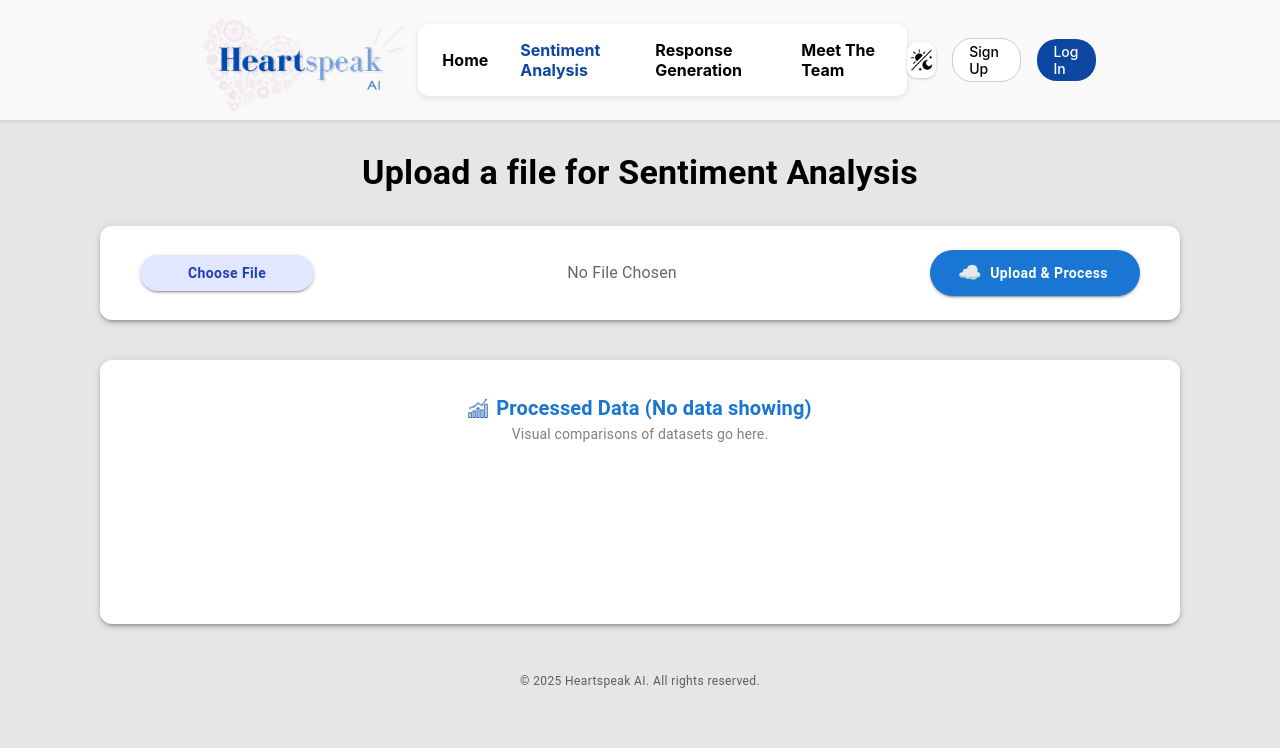
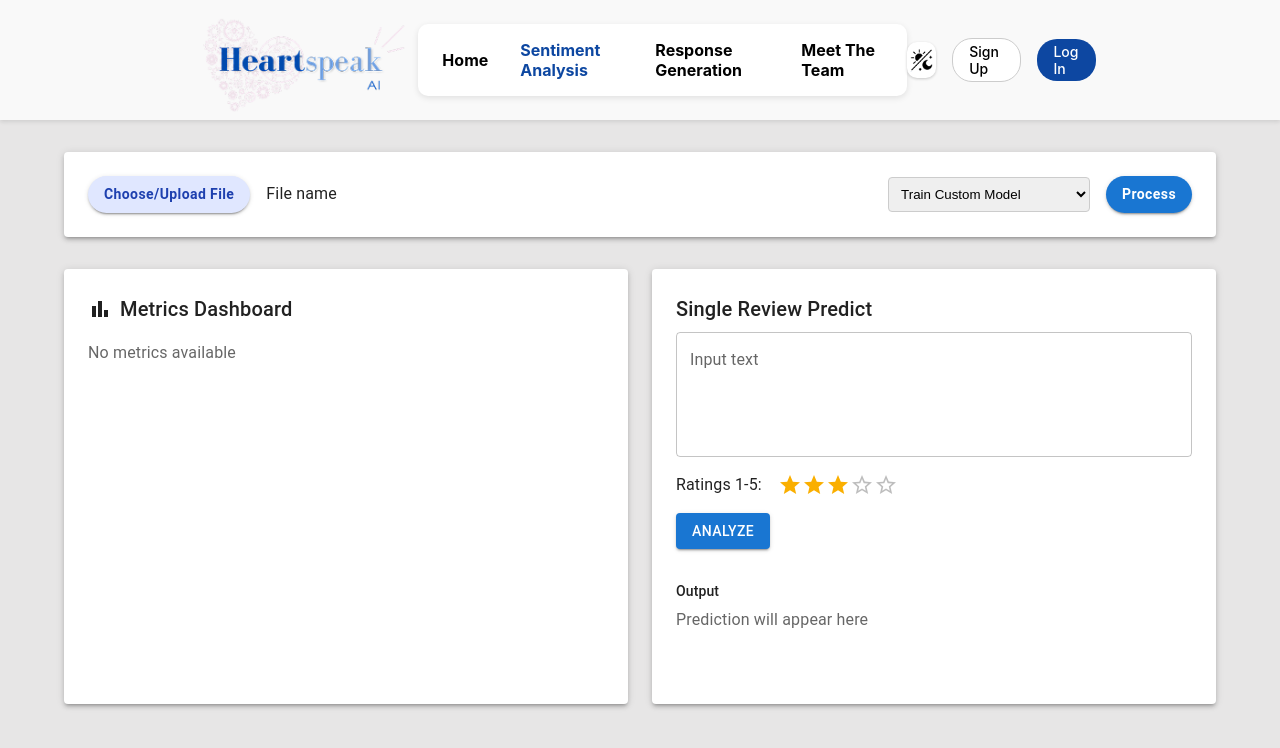
Before and after one commit to KSU-Sentiment-Analysis/sentiment-analysis-Integration, a React (Create React App) app in the folder client/: page /sentiment in a window 1280 px wide. Shown: the top 748 px of the page. Built offline with nearby package versions, Linux system fonts and the light colour scheme.

Commit message:
Add files via upload

```diff
--- a/client/src/pages/LoginPage.js
+++ b/client/src/pages/LoginPage.js
@@ -32,18 +32,25 @@ const LoginPage = () => {
     // Add buttonStyle definition
     const buttonStyle = {
         width: "100%",
-        padding: "10px",
+        padding: "12px",
         backgroundColor: "#1976D2",
         color: "white",
         border: "none",
-        borderRadius: "5px",
+        borderRadius: "8px",
         cursor: "pointer",
-        marginTop: "10px",
-        transform: isButtonPressed ? 'scale(0.95) translateY(2px)' : 'scale(1) translateY(0)',
-        transition: 'all 0.2s ease',
+        marginTop: "20px",
+        fontSize: "16px",
+        fontWeight: "600",
+        letterSpacing: "0.5px",
+        transform: isButtonPressed ? 'scale(0.98) translateY(1px)' : 'scale(1) translateY(0)',
+        transition: 'all 0.3s cubic-bezier(0.4, 0, 0.2, 1)',
         boxShadow: isButtonPressed
-            ? 'inset 0 3px 5px rgba(0,0,0,0.2), 0 2px 4px rgba(25, 118, 210, 0.1)'
-            : '0 6px 12px rgba(25, 118, 210, 0.3), 0 4px 6px rgba(0,0,0,0.1)',
+            ? 'inset 0 2px 4px rgba(0,0,0,0.1)'
+            : '0 4px 6px rgba(25, 118, 210, 0.2)',
+        '&:hover': {
+            backgroundColor: "#1565C0",
+            transform: 'translateY(-1px)'
+        }
     };
 
     // Update the shakeAnimation object
@@ -59,10 +66,15 @@ const LoginPage = () => {
             "style",
             null,
             `
+            @keyframes gradientAnimation {
+                0% { background-position: 0% 50%; }
+                50% { background-position: 100% 50%; }
+                100% { background-position: 0% 50%; }
+            }
             @keyframes shakeEffect {
                 0%, 100% { transform: translateX(0); }
-                10%, 30%, 50%, 70%, 90% { transform: translateX(-10px); }
-                20%, 40%, 60%, 80% { transform: translateX(10px); }
+                10%, 30%, 50%, 70%, 90% { transform: translateX(-5px); }
+                20%, 40%, 60%, 80% { transform: translateX(5px); }
             }
             `
         ),
@@ -75,7 +87,9 @@ const LoginPage = () => {
                     alignItems: "center",
                     justifyContent: "center",
                     flexDirection: "column",
-                    background: "linear-gradient(90deg, #1976D2, #0D47A1)"
+                    background: "linear-gradient(135deg, #1976D2 0%, #0D47A1 100%)",
+                    backgroundSize: "400% 400%",
+                    animation: "gradientAnimation 15s ease infinite"
                 }
             },
             React.createElement("h2", { style: { color: "white" } }, "HeartSpeak AI - Login"),
@@ -84,17 +98,33 @@ const LoginPage = () => {
                 {
                     style: {
                         background: "white",
-                        padding: "20px",
-                        borderRadius: "12px",
-                        boxShadow: "0px 4px 10px rgba(0,0,0,0.3)",
-                        textAlign: "center",
-                        width: "350px"
+                        padding: "28px",
+                        borderRadius: "16px",
+                        boxShadow: "0 8px 24px rgba(0,0,0,0.15)",
+                        width: "400px",
+                        display: "flex",
+                        flexDirection: "column",
+                        gap: "16px"
                     }
                 },
-                React.createElement("h3", { style: { color: "#1976D2" } }, "Login"),
+                React.createElement("h3", {
+                    style: {
+                        color: "#1976D2",
+                        fontSize: "28px",
+                        margin: "0",
+                        textAlign: "left"
+                    }
+                }, "Login"),
                 React.createElement(
                     "form",
-                    { onSubmit: handleSubmit },
+                    {
+                        onSubmit: handleSubmit,
+                        style: {
+                            display: "flex",
+                            flexDirection: "column",
+                            gap: "8px"
+                        }
+                    },
                     React.createElement("input", {
                         type: "email",
                         name: "email",
@@ -102,12 +132,19 @@ const LoginPage = () => {
                         required: true,
                         style: {
                             ...shakeAnimation,
-                            width: "calc(100% - 20px)",
-                            padding: "10px",
-                            margin: "10px 0",
-                            borderRadius: "5px",
-                            border: shake ? "1px solid #ff0000" : "1px solid #ccc",
-                            boxShadow: shake ? "0 0 5px rgba(255, 0, 0, 0.5)" : "none"
+                            width: "calc(100% - 24px)",
+                            padding: "12px",
+                            margin: "3px 0",
+                            borderRadius: "8px",
+                            border: shake ? "1px solid #ff0000" : "1px solid #e0e0e0",
+                            boxShadow: shake ? "0 0 5px rgba(255, 0, 0, 0.5)" : "0 2px 4px rgba(0,0,0,0.05)",
+                            fontSize: "15px",
+                            transition: "all 0.3s ease",
+                            '&:focus': {
+                                outline: "none",
+                                borderColor: "#1976D2",
+                                boxShadow: "0 0 0 2px rgba(25,118,210,0.2)"
+                            }
                         },
                         onChange: handleChange
                     }),
@@ -128,7 +165,7 @@ const LoginPage = () => {
                                 ...shakeAnimation,
                                 width: "calc(100% - 20px)",
                                 padding: "10px",
-                                margin: "10px 0",
+                                margin: "3px 0",
                                 borderRadius: "5px",
                                 border: shake ? "1px solid #ff0000" : "1px solid #ccc",
                                 boxShadow: shake ? "0 0 5px rgba(255, 0, 0, 0.5)" : "none"
--- a/client/src/pages/SentimentAnalysis.js
+++ b/client/src/pages/SentimentAnalysis.js
@@ -1,19 +1,39 @@
 import React, { useState } from 'react';
-import { Container, Grid, Paper, Typography, Box, Button, TextField, Table, TableBody, TableCell, TableContainer, TableHead, TableRow } from '@mui/material';
+import { Container, Paper, Typography, Box, Button, TextField, Rating, Grid } from '@mui/material';
 import axios from 'axios';
 import Papa from 'papaparse';
-import yourGraphIcon from '../assets/icons8-combo-chart-50-1.png'; // Adjust path & name if needed
-
-
-
+import BarChartIcon from '@mui/icons-material/BarChart';
+import DownloadIcon from '@mui/icons-material/Download';
 
 const SentimentAnalysis = () => {
     const [csvFile, setCsvFile] = useState(null);
     const [data, setData] = useState([]);
     const [processedFile, setProcessedFile] = useState(null);
+    const [reviewText, setReviewText] = useState('');
+    const [rating, setRating] = useState(3);
+    const [singlePrediction, setSinglePrediction] = useState(null);
+    const [metrics, setMetrics] = useState(null);
 
     const handleFileUpload = (event) => {
         setCsvFile(event.target.files[0]);
+    };
+
+    const handleSinglePredict = async () => {
+        if (!reviewText.trim()) {
+            alert("Please enter a review text");
+            return;
+        }
+
+        try {
+            const response = await axios.post("http://localhost:5000/predict_single", {
+                review_text: reviewText,
+                rating: rating
+            });
+            setSinglePrediction(response.data);
+        } catch (error) {
+            console.error("Error predicting sentiment:", error);
+            alert("Failed to predict sentiment.");
+        }
     };
 
     const handleFileSubmit = async () => {
@@ -35,7 +55,7 @@ const SentimentAnalysis = () => {
 
             const processPayload = {
                 file_path: filePath,
-                process_type: "advanced_pretrained" // or "deep_custom", "train", "custom" # hard codded rn need to change it
+                process_type: "advanced_pretrained"
             };
 
             const processResponse = await axios.post("http://localhost:5000/process", processPayload, {
@@ -45,9 +65,15 @@ const SentimentAnalysis = () => {
             const fileURL = URL.createObjectURL(processResponse.data);
             setProcessedFile(fileURL);
 
+            // Get metrics for the processed file
+            const metricsResponse = await axios.get("http://localhost:5000/get_metrics", {
+                params: { file_path: filePath }
+            });
+            setMetrics(metricsResponse.data);
+
             Papa.parse(processResponse.data, {
                 complete: (result) => {
-                    setData(result.data.slice(0, 5)); // Shows 5 rows
+                    setData(result.data.slice(0, 5));
                 },
                 header: true,
                 skipEmptyLines: true
@@ -60,28 +86,9 @@ const SentimentAnalysis = () => {
 
     return (
         <Container maxWidth="lg" sx={{ py: 4 }}>
-          <Box sx={{ textAlign: "center", mb: 4 }}>
-            <Typography variant="h4" fontWeight="bold" sx={{ color: "#000" }}>
-              Upload a file for Sentiment Analysis
-            </Typography>
-          </Box>
-
-          {/* Upload Section */}
-            <Paper
-            elevation={3}
-            sx={{
-                width: "100%",
-                maxWidth: "1000px",
-                mx: "auto",
-                display: "flex",
-                alignItems: "center",
-                justifyContent: "space-between",
-                px: 5,
-                py: 3,
-                borderRadius: 3,
-                mb: 5
-            }}
-            >
+            {/* File Upload Section */}
+            <Box sx={{ mb: 4 }}>
+                <Paper elevation={3} sx={{ p: 3, display: 'flex', alignItems: 'center', gap: 2 }}>
                     <Button
                         variant="contained"
                         component="label"
@@ -90,107 +97,136 @@ const SentimentAnalysis = () => {
                             color: "#1e40af",
                             textTransform: "none",
                             fontWeight: "bold",
-                px: 6,
                             borderRadius: "9999px"
                         }}
                     >
-                Choose File
+                        Choose/Upload File
                         <input hidden type="file" accept=".csv" onChange={handleFileUpload} />
                     </Button>
-
-            <Typography variant="body1" color="text.secondary">
-                {csvFile ? csvFile.name : "No File Chosen"}
+                    <Typography variant="body1" sx={{ flex: 1 }}>
+                        {csvFile ? csvFile.name : "File name"}
                     </Typography>
-
+                    <select
+                        style={{
+                            padding: '8px',
+                            borderRadius: '4px',
+                            border: '1px solid #ccc'
+                        }}
+                    >
+                        <option value="train">Train Custom Model</option>
+                        <option value="custom">Use Existing Custom Model</option>
+                        <option value="deep_custom">Full Deep Custom Pipeline</option>
+                        <option value="advanced_pretrained">Run Pretrained Models</option>
+                    </select>
                     <Button
                         variant="contained"
-                color="primary"
                         onClick={handleFileSubmit}
-                startIcon={<span style={{ fontSize: "1.2rem" }}>☁️</span>}
                         sx={{
                             borderRadius: "9999px",
-                px: 4,
                             textTransform: "none",
                             fontWeight: "bold"
                         }}
                     >
-                Upload & Process
+                        Process
                     </Button>
                 </Paper>
+            </Box>
 
-            {/* Processed Data Box */}
-            <Paper
-            elevation={3}
-            sx={{
-                width: "100%",
-                maxWidth: "1000px", // same as above
-                mx: "auto",
-                px: 5,
-                py: 4,
-                borderRadius: 3,
-                display: "flex",
-                flexDirection: "column",
-                alignItems: "center", // centered for content
-                justifyContent: "flex-start",
-                textAlign: "center",
-                minHeight: 200,
-                mb: 5
-            }}
+            {/* Main Content Grid */}
+            <Grid container spacing={3}>
+                {/* Left Column - Metrics */}
+                <Grid item xs={12} md={6}>
+                    <Paper elevation={3} sx={{ p: 3, height: '100%' }}>
+                        <Box sx={{ display: 'flex', alignItems: 'center', gap: 1, mb: 2 }}>
+                            <BarChartIcon sx={{ width: 24, height: 24 }} />
+                            <Typography variant="h6">
+                                Metrics Dashboard
+                            </Typography>
+                        </Box>
+                        {metrics ? (
+                            <Box sx={{ mt: 2 }}>
+                                <Typography>Average Rating: {metrics.average_rating?.toFixed(2)}</Typography>
+                                {processedFile && (
+                                    <Button
+                                        variant="outlined"
+                                        startIcon={<DownloadIcon />}
+                                        onClick={() => window.open(processedFile)}
+                                        sx={{ mt: 1, mb: 2 }}
                                     >
-            <Typography
-                variant="h6"
-                fontWeight="bold"
-                color="primary"
-                sx={{
-                display: "flex",
-                alignItems: "center",
-                gap: 1,
-                mt: 0
-                }}
-            >
-                <img
-                src={yourGraphIcon}
-                alt="Graph icon"
-                style={{ width: 20, height: 20 }}
-                />
-                Processed Data (No data showing)
-            </Typography>
-
-            <Typography variant="body2" sx={{ color: "gray", mt: 0 }}>
-                Visual comparisons of datasets go here.
-            </Typography>
-            </Paper>
-
-
-          {/* Download Button */}
-          {processedFile && (
-            <Box sx={{ textAlign: "center", mt: 2 }}>
-              <Button variant="contained" color="secondary" href={processedFile} download="processed_results.csv">
                                         Download Processed File
                                     </Button>
+                                )}
+                                {metrics.sentiment_distribution && (
+                                    <Box sx={{ mt: 2 }}>
+                                        <Typography variant="subtitle2">Sentiment Distribution:</Typography>
+                                        {Object.entries(metrics.sentiment_distribution).map(([sentiment, count]) => (
+                                            <Typography key={sentiment}>{sentiment}: {count}</Typography>
+                                        ))}
                                     </Box>
                                 )}
-
-          {/* Optional Power BI Embed (keep if needed) */}
-          {/* <Grid container spacing={3} sx={{ mt: 4 }}>
-            <Grid item xs={12}>
-              <Paper sx={{ p: 2, textAlign: "center" }}>
-                <Typography variant="h6">Sentiment Analysis Report</Typography>
-                <iframe
-                  title="Power BI Report"
-                  width="100%"
-                  height="600"
-                  src="..."
-                  frameBorder="0"
-                  allowFullScreen
-                ></iframe>
+                                {data.length > 0 && (
+                                    <Box sx={{ mt: 3 }}>
+                                        <Typography variant="subtitle2" gutterBottom>Recent Processed Data:</Typography>
+                                        {data.map((item, index) => (
+                                            <Box key={index} sx={{ mt: 1, p: 1, bgcolor: '#f5f5f5', borderRadius: 1 }}>
+                                                <Typography variant="body2" sx={{ wordBreak: 'break-word' }}>
+                                                    {item.text || item.review_text}
+                                                </Typography>
+                                            </Box>
+                                        ))}
+                                    </Box>
+                                )}
+                            </Box>
+                        ) : (
+                            <Typography color="text.secondary">No metrics available</Typography>
+                        )}
                     </Paper>
                 </Grid>
-          </Grid> */}
 
-          <Typography variant="caption" color="text.secondary" sx={{ display: "block", textAlign: "center", mt: 6 }}>
-            © 2025 Heartspeak AI. All rights reserved.
+                {/* Right Column - Single Review */}
+                <Grid item xs={12} md={6}>
+                    <Paper elevation={3} sx={{ p: 3, height: '100%' }}>
+                        <Typography variant="h6" gutterBottom>
+                            Single Review Predict
                         </Typography>
+                        <TextField
+                            fullWidth
+                            multiline
+                            rows={4}
+                            variant="outlined"
+                            label="Input text"
+                            value={reviewText}
+                            onChange={(e) => setReviewText(e.target.value)}
+                            sx={{ mb: 2 }}
+                        />
+                        <Box sx={{ display: 'flex', alignItems: 'center', gap: 2, mb: 2 }}>
+                            <Typography>Ratings 1-5:</Typography>
+                            <Rating
+                                value={rating}
+                                onChange={(event, newValue) => setRating(newValue)}
+                            />
+                        </Box>
+                        <Button
+                            variant="contained"
+                            onClick={handleSinglePredict}
+                            sx={{ mb: 2 }}
+                        >
+                            Analyze
+                        </Button>
+                        <Box sx={{ mt: 2 }}>
+                            <Typography variant="subtitle2" gutterBottom>Output</Typography>
+                            {singlePrediction ? (
+                                <Box sx={{ p: 2, bgcolor: '#f5f5f5', borderRadius: 1 }}>
+                                    <Typography>Sentiment: {singlePrediction.sentiment}</Typography>
+                                    <Typography>Confidence: {(singlePrediction.confidence * 100).toFixed(2)}%</Typography>
+                                </Box>
+                            ) : (
+                                <Typography color="text.secondary">Prediction will appear here</Typography>
+                            )}
+                        </Box>
+                    </Paper>
+                </Grid>
+            </Grid>
         </Container>
     );
 };
```
Also changed, not shown: client/src/pages/Team.js (added, +77 -0 lines). Lines whose indentation alone changed are shown as unchanged.
